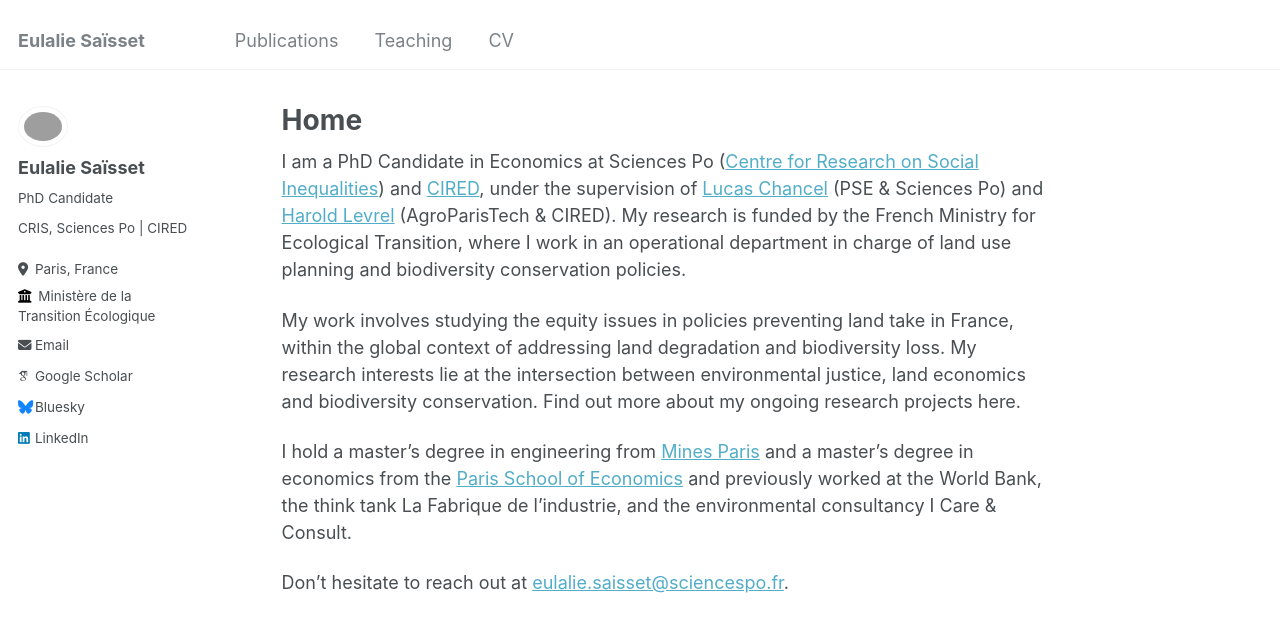
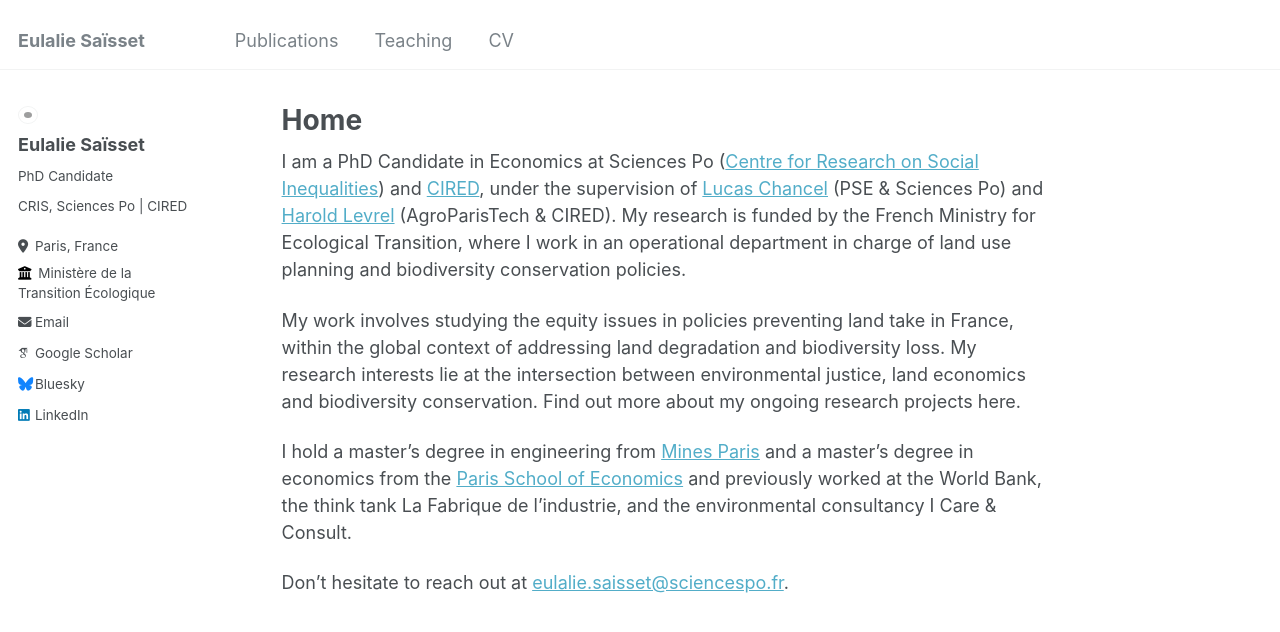
Before and after one commit to eulaliesaisset/eulaliesaisset.github.io, a Jekyll site: the page built from _pages/about.md, in a window 1280 px wide. Shown: the top 632 px of the page. Built offline with Jekyll 4.4.1, drawn with Linux system fonts in a browser that asks for light colours; some web fonts are replaced.

Commit message:
Picture size

```diff
--- a/_sass/_sidebar.scss
+++ b/_sass/_sidebar.scss
@@ -90,7 +90,7 @@
   }
 
   img {
-    max-width: 50px;
+    max-width: 20px;
     border-radius: 50%;
 
     @include breakpoint($large) {
```
